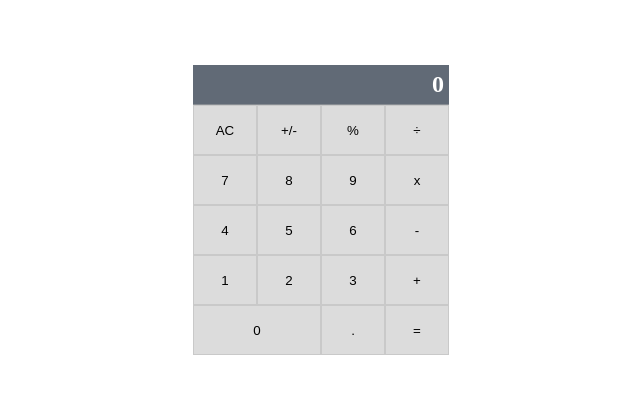
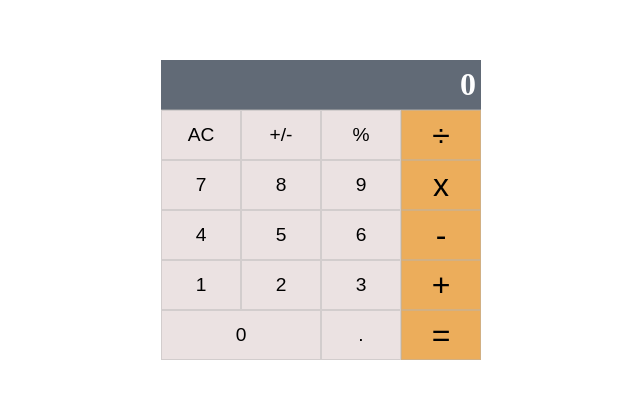
Before and after one commit to ivanmvh/math-magicians-ivanmvh, a React (Create React App) app: page / in a window 1280 px wide. Shown: the part 190-588 px from the top of the page, without its empty margins (319-959 px from the left). Built offline with nearby package versions, Linux system fonts and the light colour scheme.

Commit message:
Giving some style

```diff
--- a/src/components/Calculator.js
+++ b/src/components/Calculator.js
@@ -9,27 +9,27 @@ class Calculator extends React.Component {
   render() {
     return (
       <section className="calculator-container">
-        <h3 className="result-screen">0</h3>
+        <h3 className="display-screen">0</h3>
         <div className="calculator-buttons">
           <button type="button" className="btncalc">AC</button>
           <button type="button" className="btncalc">+/-</button>
           <button type="button" className="btncalc">%</button>
-          <button type="button" className="btncalc color-right">÷</button>
+          <button type="button" className="btncalc oper-button">÷</button>
           <button type="button" className="btncalc">7</button>
           <button type="button" className="btncalc">8</button>
           <button type="button" className="btncalc">9</button>
-          <button type="button" className="btncalc color-right">x</button>
+          <button type="button" className="btncalc oper-button">x</button>
           <button type="button" className="btncalc">4</button>
           <button type="button" className="btncalc">5</button>
           <button type="button" className="btncalc">6</button>
-          <button type="button" className="btncalc color-right">-</button>
+          <button type="button" className="btncalc oper-button">-</button>
           <button type="button" className="btncalc">1</button>
           <button type="button" className="btncalc">2</button>
           <button type="button" className="btncalc">3</button>
-          <button type="button" className="btncalc color-right">+</button>
-          <button type="button" className="btncalc zero">0</button>
+          <button type="button" className="btncalc oper-button">+</button>
+          <button type="button" className="btncalc zero-btn">0</button>
           <button type="button" className="btncalc">.</button>
-          <button type="button" className="btncalc color-right">=</button>
+          <button type="button" className="btncalc oper-button">=</button>
         </div>
       </section>
     );
--- a/src/styles.css
+++ b/src/styles.css
@@ -23,14 +23,14 @@
   justify-content: flex-start;
 }
 
-.result-screen {
+.display-screen {
   width: 100%;
   border-bottom: 1px solid rgba(180, 179, 179, 0.459);
   display: flex;
   justify-content: flex-end;
   align-items: center;
-  font-size: 1.5rem;
-  height: 40px;
+  font-size: 2rem;
+  height: 50px;
   background-color: rgb(97, 106, 118);
   color: white;
   padding-right: 5px;
@@ -42,14 +42,11 @@
   grid-template-rows: 50px 50px 50px 50px 50px;
 }
 
-.zero {
-  grid-column: 1/3;
-}
-
 .btncalc {
-  background-color: rgba(180, 179, 179, 0.459);
+  background-color: rgba(223, 209, 209, 0.623);
   border: 0.5px solid rgba(180, 179, 179, 0.459);
   cursor: pointer;
+  font-size: 1.2rem;
 }
 
 .btncalc:hover {
@@ -57,15 +54,20 @@
 }
 
 .oper-button {
-  background-color: rgb(255, 145, 0);
+  background-color: rgb(236, 173, 91);
+  font-size: 2rem;
 }
 
 .oper-button:hover {
-  background-color: rgba(255, 68, 0, 0.813);
+  background-color: rgba(235, 133, 97, 0.813);
+}
+
+.zero-btn {
+  grid-column: 1/3;
 }
 
 @media only screen and (min-width: 768px) {
   .calculator-container {
-    width: 20%;
+    width: 25%;
   }
 }
```
